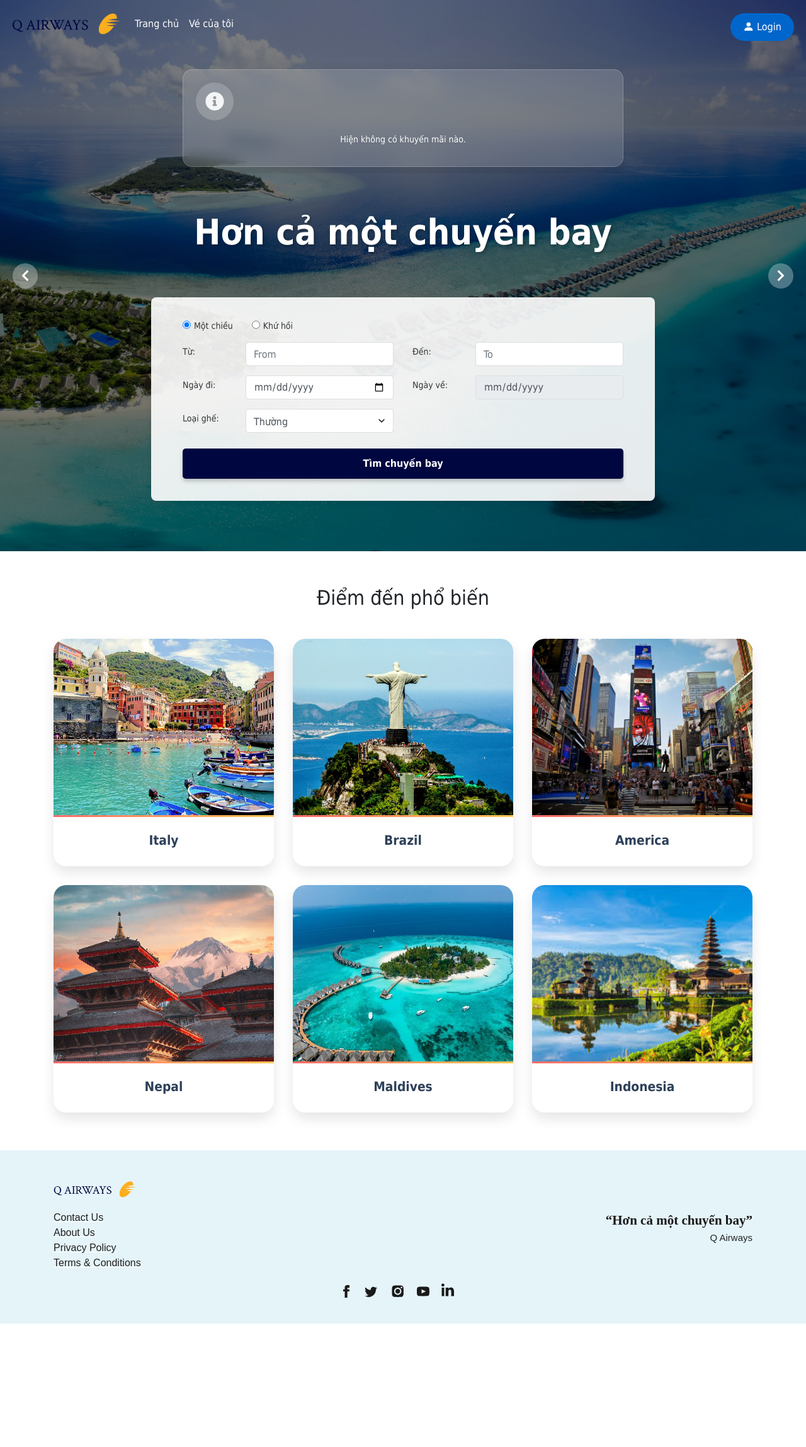
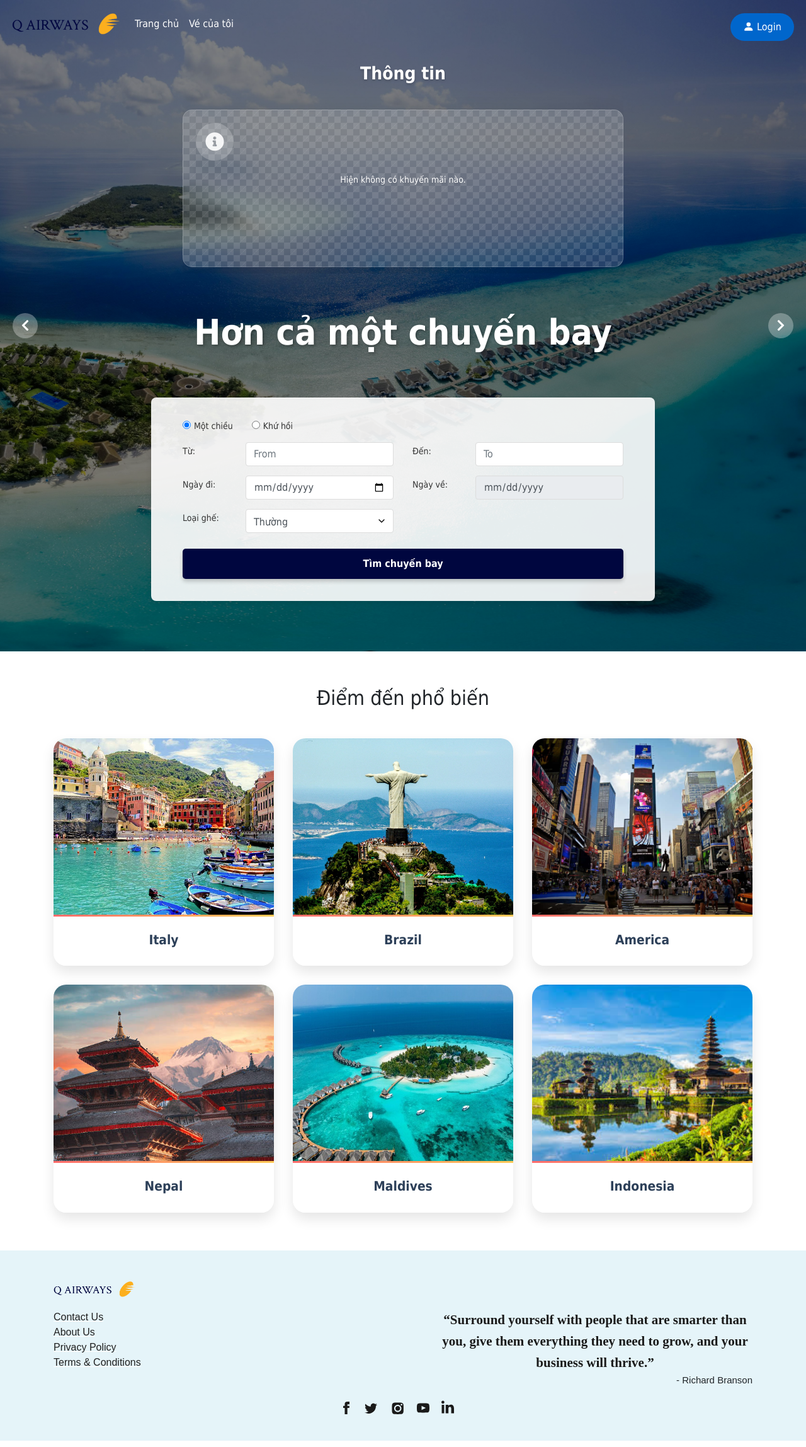
Before and after one commit to huytu0702/capstone, a Django app: page / in a window 1280 px wide. Shown: the whole page at 63% size. Before the commit the page ends 2101 px from the top, so only its background shows below. Run offline with Django 3.2, Linux system fonts and the light colour scheme; data that the repository does not hold is empty; some libraries are stand-ins or nearby versions; some web fonts are replaced.

Commit message:
fixerror

```diff
--- a/flight/static/css/search_style.css
+++ b/flight/static/css/search_style.css
@@ -465,7 +465,7 @@ button:active {
 .selection-div {
     position: fixed;
     z-index: 99;
-    background-image: linear-gradient(39deg, #002855, #005792);
+    background-image: linear-gradient(135deg, rgba(220, 20, 60, .85), rgba(184, 1, 123, .85));
     height: 10%;
     width: 100%;
     bottom: 0;
@@ -573,7 +573,8 @@ button:active {
     transition-duration: 0.6s;
     transition-timing-function: cubic-bezier(0.68, -0.55, 0.265, 1.55);
 
-    background: linear-gradient(39deg, #002855, #005792);
+    background: #b80190;
+    background: linear-gradient(45deg, crimson 0%, #b80190 100%);
     /*background: #05abe0;*/
     /*background: linear-gradient(45deg, #05abe0 0%,#8200f4 100%);*/
 
--- a/flight/static/css/styles.css
+++ b/flight/static/css/styles.css
@@ -2,46 +2,18 @@
     background-size: cover;
     background-position: center;
     position: relative;
+    transition: background-image 0.5s ease-in-out;
     background-image: linear-gradient(rgba(0, 0, 0, 0.5), rgba(0, 0, 0, 0.5)), url('../img/maldives.jpg');
-    transition: background-image 1s ease-in-out;
-}
-
-.banner-background::before {
-    content: '';
-    position: absolute;
-    top: 0;
-    left: 0;
-    right: 0;
-    bottom: 0;
-    background-size: cover;
-    background-position: center;
-    opacity: 0;
-    /* Bắt đầu với độ mờ 0 */
-    transition: opacity 1s ease-in-out;
-    /* Thay đổi độ mờ trong 1 giây */
-    z-index: 1;
-    /* Đặt z-index để nó nằm trên cùng */
-}
-
-.banner-background.active::before {
-    opacity: 1;
-    /* Đặt độ mờ thành 1 khi có class active */
 }
 
 @keyframes changeBackground {
-
-    0%,
-    33% {
+    0%, 33% {
         background-image: linear-gradient(rgba(0, 0, 0, 0.5), rgba(0, 0, 0, 0.5)), url('../img/maldives.jpg');
     }
-
-    34%,
-    66% {
+    34%, 66% {
         background-image: linear-gradient(rgba(0, 0, 0, 0.5), rgba(0, 0, 0, 0.5)), url('../img/santorini.jpg');
     }
-
-    67%,
-    100% {
+    67%, 100% {
         background-image: linear-gradient(rgba(0, 0, 0, 0.5), rgba(0, 0, 0, 0.5)), url('../img/paris.jpg');
     }
 }
@@ -78,8 +50,7 @@ select.form-control {
 }
 
 .promotions {
-    max-width: 700px;
-    /* Giảm max-width tổng thể */
+    max-width: 700px; /* Giảm max-width tổng thể */
     margin: 20px auto;
     padding: 0 15px;
 }
@@ -98,17 +69,18 @@ select.form-control {
     flex-direction: column;
     justify-content: flex-start;
     align-items: center;
-    min-height: 150px;
-    /* Giảm chiều cao */
-    width: 250px;
-    /* Giảm chiều rộng */
-    padding: 20px 20px;
-    /* Giảm padding */
+    min-height: 250px; /* Giảm chiều cao */
+    width: 250px; /* Giảm chiều rộng */
+    padding: 20px 20px; /* Giảm padding */
     background: rgba(255, 255, 255, 0.15);
+    background-image:
+        linear-gradient(45deg, rgba(255,255,255,0.1) 25%, transparent 25%),
+        linear-gradient(-45deg, rgba(255,255,255,0.1) 25%, transparent 25%),
+        linear-gradient(45deg, transparent 75%, rgba(255,255,255,0.1) 75%),
+        linear-gradient(-45deg, transparent 75%, rgba(255,255,255,0.1) 75%);
     background-size: 20px 20px;
     background-position: 0 0, 0 10px, 10px -10px, -10px 0px;
-    border-radius: 15px;
-    /* Giảm border radius */
+    border-radius: 15px; /* Giảm border radius */
     border: 1px solid rgba(255, 255, 255, 0.2);
     box-shadow: 0 8px 32px rgba(0, 0, 0, 0.1);
     backdrop-filter: blur(10px);
@@ -116,8 +88,7 @@ select.form-control {
 }
 
 .promotion-icon {
-    width: 60px;
-    /* Giảm kích thước icon */
+    width: 60px; /* Giảm kích thước icon */
     height: 60px;
     display: flex;
     align-items: center;
@@ -128,15 +99,13 @@ select.form-control {
 }
 
 .promotion-icon i {
-    font-size: 30px;
-    /* Giảm kích thước icon */
+    font-size: 30px; /* Giảm kích thước icon */
     color: rgba(255, 255, 255, 0.9);
     animation: float 3s ease-in-out infinite;
 }
 
 .swiper-slide h3 {
-    font-size: 18px;
-    /* Giảm kích thước font */
+    font-size: 18px; /* Giảm kích thước font */
     color: #ffffff;
     margin-bottom: 12px;
     font-weight: 600;
@@ -145,8 +114,7 @@ select.form-control {
 }
 
 .swiper-slide p {
-    font-size: 14px;
-    /* Giảm kích thước font */
+    font-size: 14px; /* Giảm kích thước font */
     color: #ffffff;
     line-height: 1.5;
     margin-bottom: 12px;
@@ -159,8 +127,7 @@ select.form-control {
     align-items: center;
     justify-content: center;
     gap: 6px;
-    font-size: 12px;
-    /* Giảm kích thước font */
+    font-size: 12px; /* Giảm kích thước font */
     color: rgba(255, 255, 255, 0.8);
     margin-top: auto;
     padding-top: 12px;
@@ -168,16 +135,11 @@ select.form-control {
     width: 100%;
 }
 
-.swiper-pagination-bullet {
-    background: #00063F !important;
-}
-
 /* Responsive adjustments */
-@media (max-width: 710px) {
+@media (max-width: 768px) {
     .swiper-slide {
-        width: 50px;
-        /* Giảm thêm với màn hình nhỏ */
-        min-height: 50px;
+        width: 220px; /* Giảm thêm với màn hình nhỏ */
+        min-height: 220px;
         padding: 20px 15px;
     }
 
--- a/flight/templates/flight/index.html
+++ b/flight/templates/flight/index.html
@@ -94,9 +94,13 @@
           </nav>
 
           <div class="swiper promotions">
+            <h2>Thông tin</h2>
             <div class="swiper-wrapper promotion-slider">
                 {% for promotion in promotions %}
                     <div class="swiper-slide promotion-slide">
+                        <div class="promotion-icon">
+                            <i class="fas fa-gift"></i>
+                        </div>
                         <h3>{{ promotion.title }}</h3>
                         <p>{{ promotion.description }}</p>
                         <p class="promotion-date">
--- a/flight/templates/flight/layout.html
+++ b/flight/templates/flight/layout.html
@@ -104,8 +104,8 @@
               </div>
             </div>
             <div class="quote-container">
-              <div class="quote">“Hơn cả một chuyến bay.”</div>
-              <div class="quote-by">Q Airways</div>
+              <div class="quote">“Surround yourself with people that are smarter than you, give them everything they need to grow, and your business will thrive.”</div>
+              <div class="quote-by">- Richard Branson</div>
             </div>
           </div>
           <div class="social-links">
--- a/flight/templates/flight/layout3.html
+++ b/flight/templates/flight/layout3.html
@@ -48,8 +48,8 @@
               </div>
             </div>
             <div class="quote-container">
-              <div class="quote">“Hơn cả một chuyến bay”</div>
-              <div class="quote-by">Q Airways</div>
+              <div class="quote">“Surround yourself with people that are smarter than you, give them everything they need to grow, and your business will thrive.”</div>
+              <div class="quote-by">- Richard Branson</div>
             </div>
           </div>
           <div class="social-links">
```
Also changed, not shown: flight/migrations/0003_delete_promotion.py (added), flight/migrations/0004_promotion.py (added).
